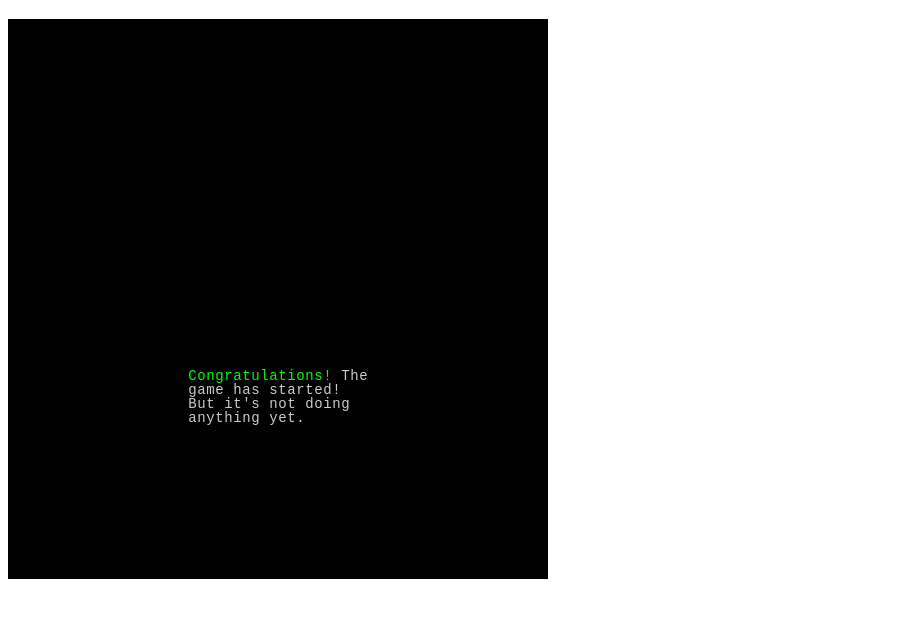
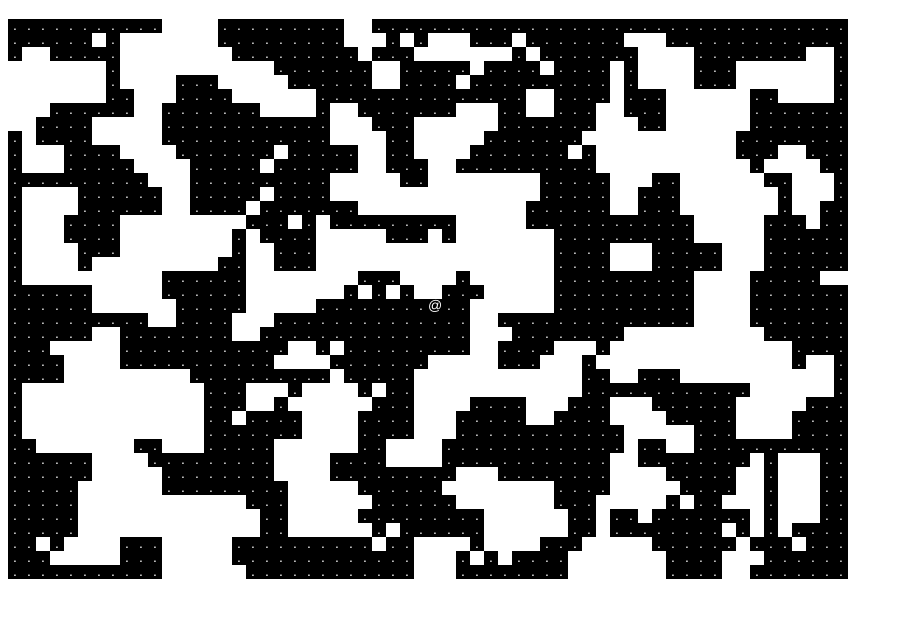
Before and after one commit to Tophwells/tophwells.github.io, a plain HTML site: page roguelike/index.html in a window 1280 px wide. Shown: the part 61-678 px from the top of the page, without its empty margins (0-903 px from the left). Drawn offline with Linux system fonts and the light colour scheme.

Commit message:
Week 2 work!

```diff
--- a/roguelike/game.js
+++ b/roguelike/game.js
@@ -1,15 +1,21 @@
 var Game = {
     display: null,
 
+	w: 60,
+	h: 40,
+
     init: function() {
+
+		//perform canvas setup
 		var options = {
-			width: 60,
-			height: 40,
+			width: this.w,
+			height: this.h,
 			fontSize: 14,
-			forceSquareRatio:false
+			forceSquareRatio:true,
+			fontFamily: "Helvetica"
 		}
 
-		container = document.getElementById("GameContainer");
+		var container = document.getElementById("GameContainer");
 		if (!("ROT" in window))
 		{
 			container.innerHTML = "Error: rot.js has not been loaded.";
@@ -25,8 +31,89 @@ var Game = {
         this.display = new ROT.Display(options);
         container.appendChild(this.display.getContainer());
 
+		//setup player
+		var Player = function(x, y) {
+			this._x = x;
+			this._y = y;
+		}
+		Player.prototype.draw = function() {
+			Game.display.draw(this._x, this._y, "@", "#fff");
+		}
+
+		Player.prototype.move = function(xDelta, yDelta) {
+			if (Math.abs(xDelta) + Math.abs(yDelta) != 1) //can't move more than one tile at a time
+				return;
+
+			var newX = this._x + xDelta;
+			var newY = this._y + yDelta;
+			if (newX < 0 || newX >= Game.w || newY < 0 || newY >= Game.h) //can't move out of bounds
+				return;
+			if (Game.map[newX][newY]) //can't move into a wall (this implies moving *out* of a wall is fine, but that should never happen)
+				return;
+			this._x = newX;
+			this._y = newY;
+
+		}
+
+		//setup map generation
+		this.map = [];
+		for (var x = 0; x < this.w; x++)
+		{
+			this.map[x] = [];
+		}
+		var mapCallback = function(x, y, value) {
+        this.map[x][y] = value;
+		}
+		this.generateMap = function() {
+			var cellular = new ROT.Map.Cellular(this.w, this.h,{topology: 4, born:[3,4], survive: [2,3,4]});
+			cellular.randomize(0.5);
+			cellular.create();
+			cellular.create();
+			cellular.create();
+			cellular.set(30, 20, false); //empty spot for the player to start in
+			cellular.connect();
+			cellular.serviceCallback(mapCallback.bind(this));
+		}
+		this.drawEverything = function() {
+			this.drawWholeMap();
+			this.player.draw();
+		}
+		this.drawWholeMap = function() {
+			for (var x = 0; x < this.w; x++)
+			{
+				for (var y = 0; y < this.h; y++)
+				{
+					if (this.map[x][y]) //wall
+					{
+						this.display.draw(x, y, " ", "#000", "#fff");
+					}
+					else //floor
+					{
+						this.display.draw(x, y, ".", "#fff", "#000");
+					}
+				}
+			}
+		}
 
 
-		this.display.drawText(20, 25, "%c{#00ff00}Congratulations!%c{} The game has started! But it's not doing anything yet.", 20);
+		//generate map
+		this.generateMap();
+		this.player = new Player(30,20);
+		this.drawEverything();
+
+
+		//update loop
+		document.addEventListener("keydown", function(e) { //TODO: figure out what the best behaviour is if the user has something else selected
+			var code = e.keyCode;
+			if (code == ROT.VK_UP)
+				Game.player.move(0,-1);
+			if (code == ROT.VK_DOWN)
+				Game.player.move(0,1);
+			if (code == ROT.VK_LEFT)
+				Game.player.move(-1,0);
+			if (code == ROT.VK_RIGHT)
+				Game.player.move(1,0);
+			Game.drawEverything();
+		});
     }
 }
--- a/roguelike/index.html
+++ b/roguelike/index.html
@@ -7,6 +7,6 @@
     </head>
     <body onload="Game.init()">
         <h1>Roguelike game</h1>
-		<div id ="GameContainer">Error: Javascript is not running on this page. Please adjust your browser settings.</div>
+		<div id ="GameContainer">Error: Javascript is not running, or the game contained an error.</div>
     </body>
 </html>
```
